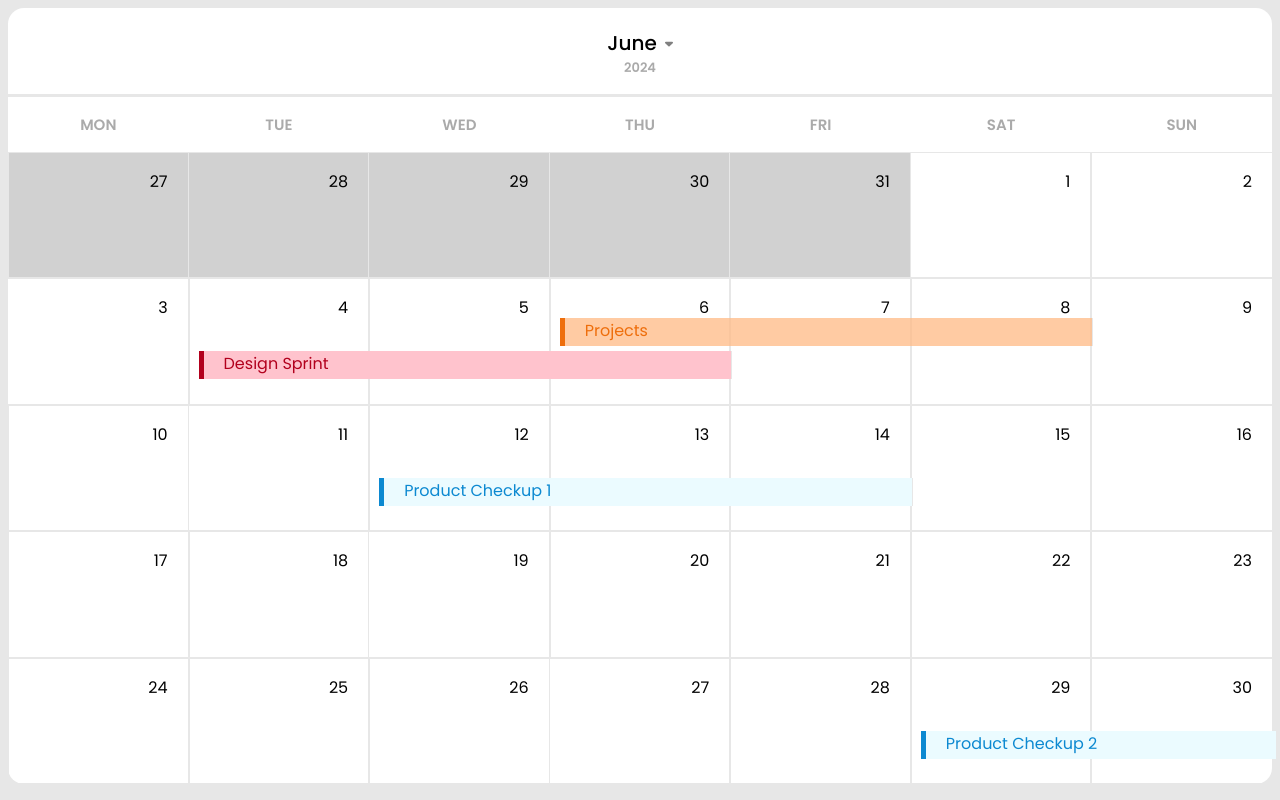
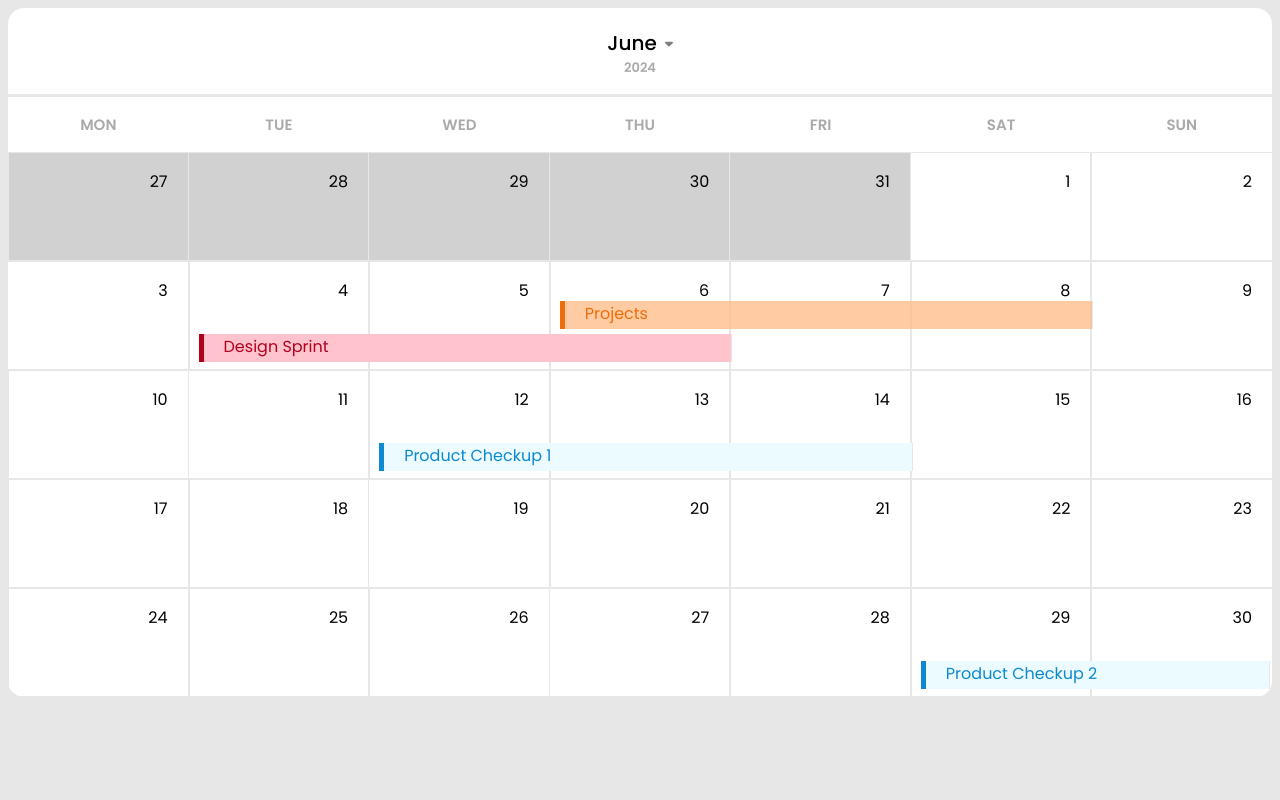
Before and after one commit to mvpsatyam/fe-assignment-3, a plain HTML site: page index.html in a window 1280 px wide. Drawn offline with Linux system fonts and the light colour scheme.

Commit message:
Updated container height

```diff
--- a/styles.css
+++ b/styles.css
@@ -14,7 +14,7 @@ body {
 .container {
   background: #fff;
   border-radius: 1rem;
-  height: 97vh;
+  height: 100%;
 }
 
 .calender {
@@ -220,7 +220,7 @@ body {
 
 .calender__date__event--4 {
   grid-area: 5 / 6 / 6 / 8;
-  width: 86%;
+  width: 84%;
 }
 
 .calender__date__event--3,
```
